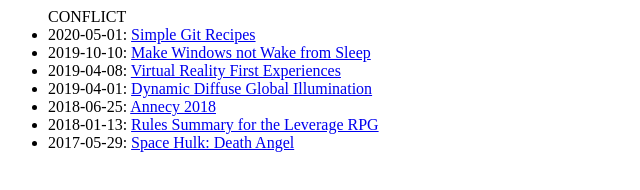
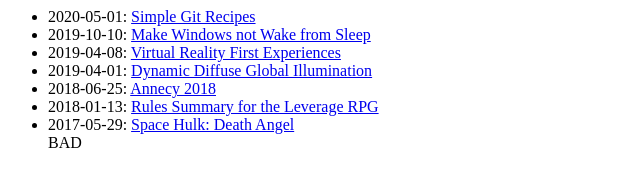
Before and after one commit to morgan3d/articles, a plain HTML site: page index.html in a window 1280 px wide. Shown: the whole page, without its empty margins (0-640 px from the left). Drawn offline with Linux system fonts and the light colour scheme.

Commit message:
Update index.html

```diff
--- a/index.html
+++ b/index.html
@@ -1,5 +1,4 @@
 <ul>
-  CONFLICT
   <li>2020-05-01: <a href="2020-05-01-simple-git/index.html">Simple Git Recipes</a></li>
   <li>2019-10-10: <a href="2019-10-10-win-sleep/index.html">Make Windows not Wake from Sleep</a></li>
   <li>2019-04-08: <a href="2019-04-08-first-vr">Virtual Reality First Experiences</a></li>
@@ -8,4 +7,5 @@
   <!-- <li>2018-01-01: <a href="2018-01-01-learn-pico8/index.html">Learn Game Programming with PICO-8</a></li> -->
   <li>2018-01-13: <a href="2018-01-13-leverage-rpg/index.html">Rules Summary for the Leverage RPG</a></li>
   <li>2017-05-29: <a href="2017-05-29-space-hulk/index.html">Space Hulk: Death Angel</a></li>
+  BAD
 </ul>
```
